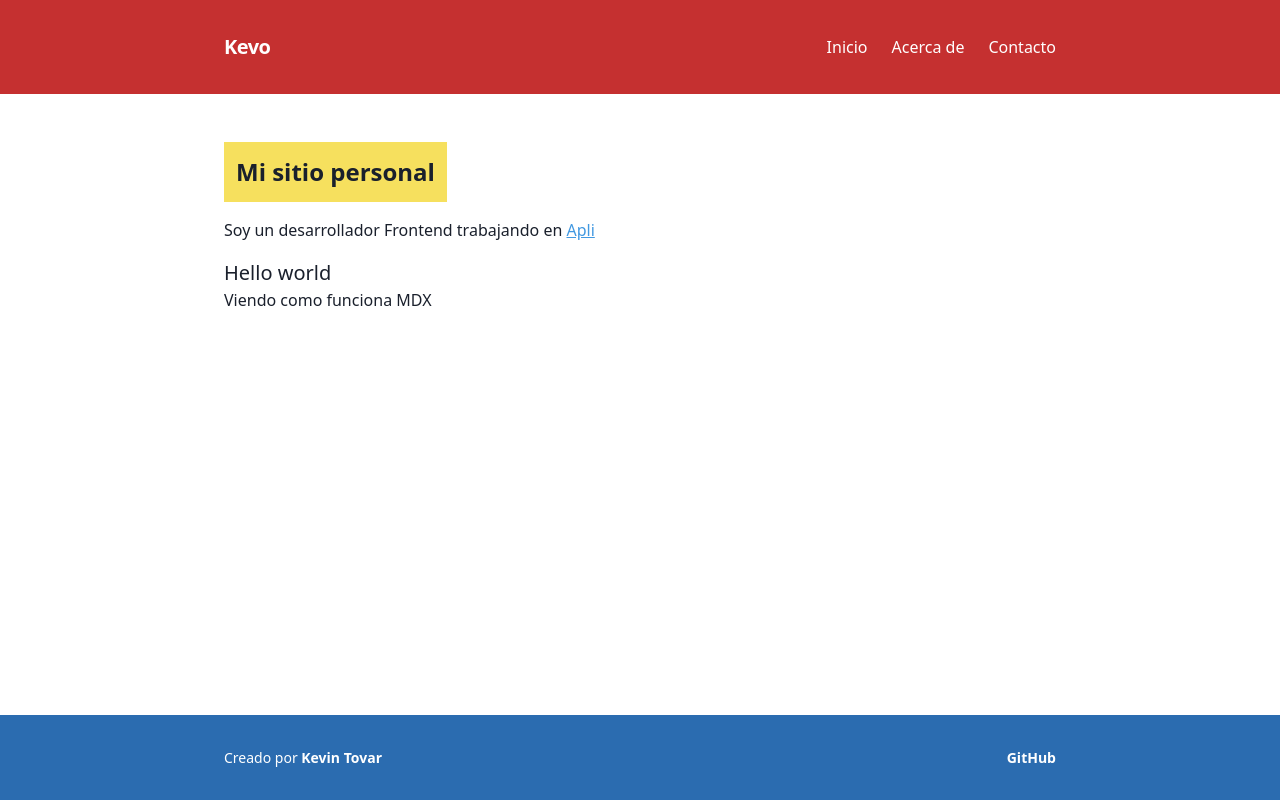
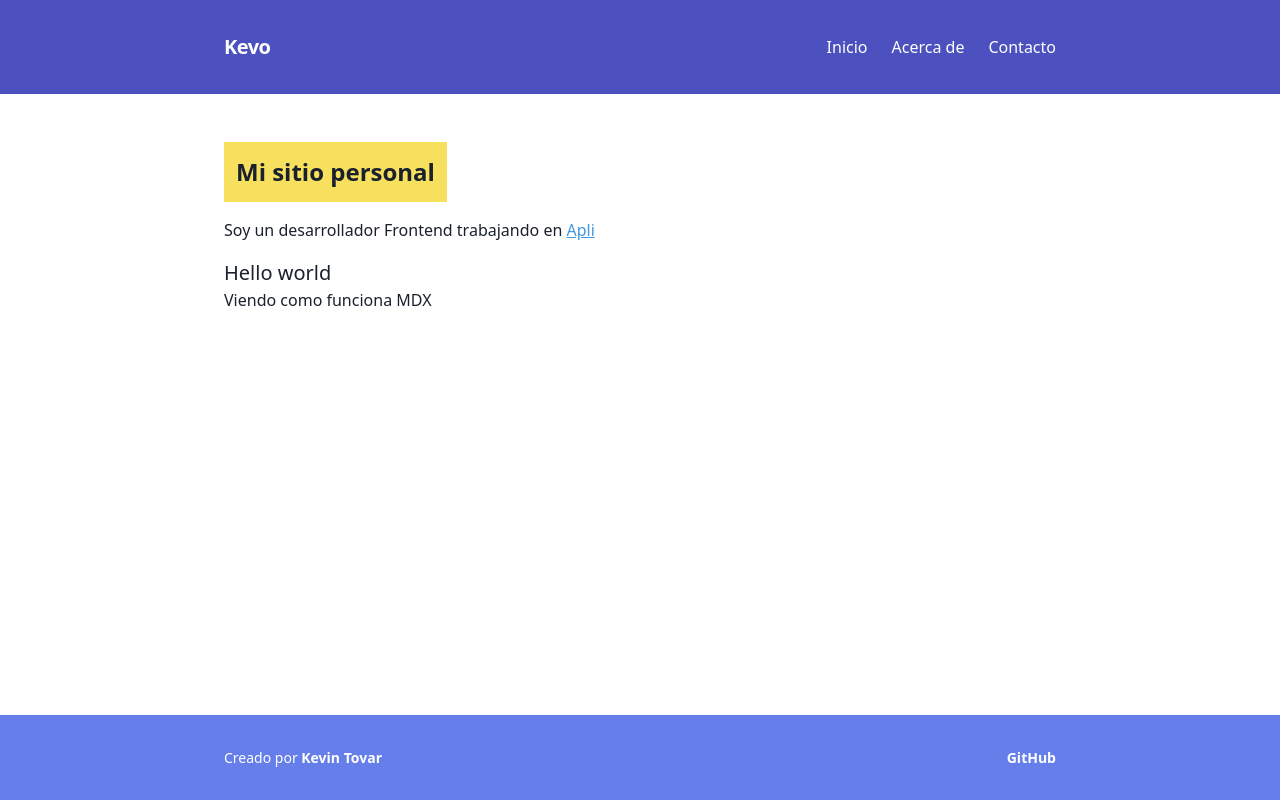
Before and after one commit to kevotovar/kevo, a Gatsby site: page / in a window 1280 px wide. Built offline with nearby package versions, Linux system fonts and the light colour scheme; Gatsby itself is replaced by a stand-in of ours; what @tailwindcss/custom-forms would draw is missing.

Commit message:
Change default color

```diff
--- a/src/components/header.js
+++ b/src/components/header.js
@@ -14,7 +14,7 @@ function Header() {
   `);
 
   return (
-    <header className="bg-red-700">
+    <header className="bg-indigo-700">
       <div className="flex flex-wrap items-center justify-between max-w-4xl mx-auto p-4 md:p-8">
         <Link className="flex items-center no-underline text-white" to="/">
           <span className="font-bold text-xl tracking-tight">
--- a/src/components/layout.js
+++ b/src/components/layout.js
@@ -12,7 +12,7 @@ function Layout({ children }) {
         {children}
       </main>
 
-      <footer className="bg-blue-700">
+      <footer className="bg-indigo-500">
         <nav className="flex justify-between max-w-4xl mx-auto p-4 md:p-8 text-sm">
           <p className="text-white">
             Creado por{` `}
```
